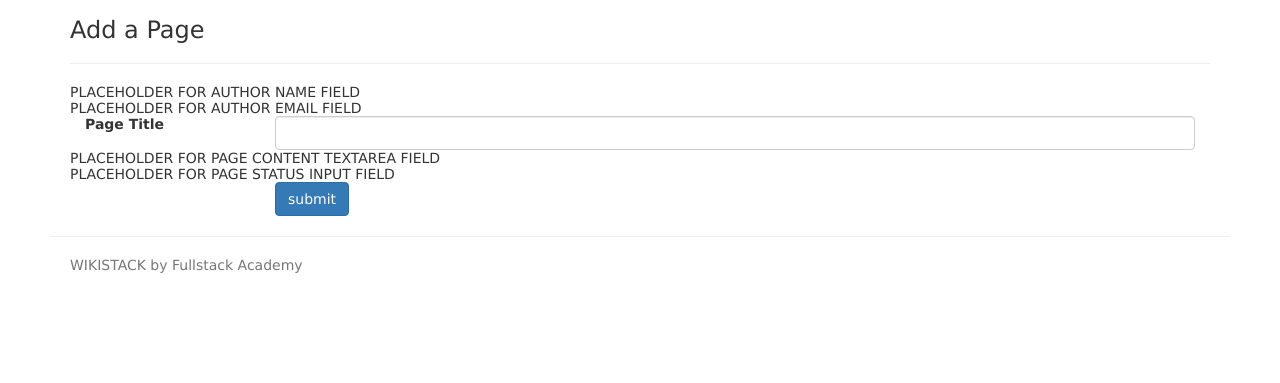
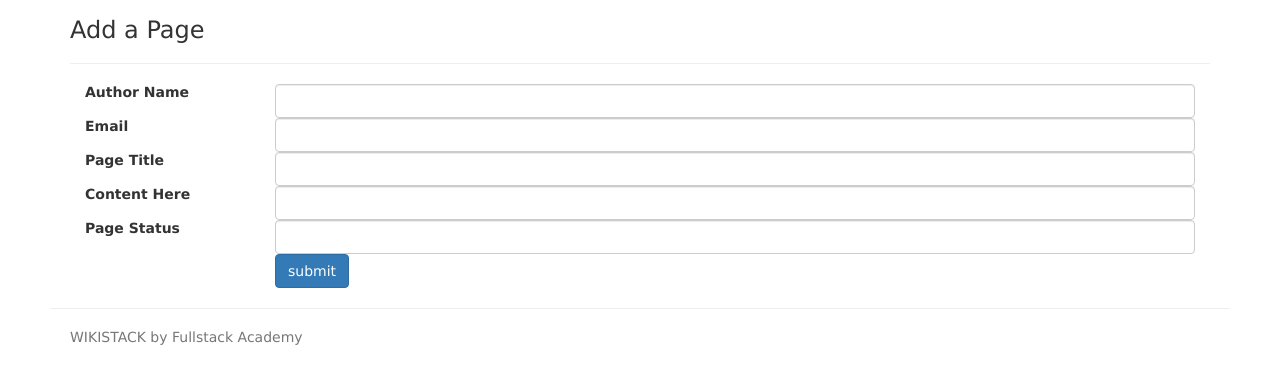
Before and after one commit to sazii/wikistack.js, a website: page views/addpage.html in a window 1280 px wide. Shown: the part 53-436 px from the top of the page. Drawn offline with nearby package versions, Linux system fonts and the light colour scheme; files that its build step writes are made by us from their sources.

Commit message:
modified html forms

```diff
--- a/routes/user.js
+++ b/routes/user.js
@@ -1,5 +1,5 @@
 'use strict';
 var express = require('express');
-var router=express();
+var router = express();
 
 module.exports=router;
--- a/routes/wiki.js
+++ b/routes/wiki.js
@@ -3,7 +3,7 @@ var express = require('express');
 var router=express();
 
 router.get('/',function(req,res){
-  res.send('sjagroewhyro')
+  res.redirect('..')
 });
 
 router.post('/',function(req,res){
@@ -11,7 +11,7 @@ router.post('/',function(req,res){
 });
 
 router.get('/add',function(req,res){
-  res.send('adddd')
+  res.render('addpage');
 });
 
 module.exports=router;
--- a/views/addpage.html
+++ b/views/addpage.html
@@ -5,9 +5,19 @@
   <hr>
   <form method="POST" action="/wiki/">
 
-    <div>PLACEHOLDER FOR AUTHOR NAME FIELD</div>
+    <div class="form-group">
+      <label for="authorName" class="col-sm-2 control-label">Author Name</label>
+      <div class="col-sm-10">
+        <input name="authorName" type="text" class="form-control"/>
+      </div>
+    </div>
 
-    <div>PLACEHOLDER FOR AUTHOR EMAIL FIELD</div>
+    <div class="form-group">
+      <label for="email" class="col-sm-2 control-label">Email</label>
+      <div class="col-sm-10">
+        <input name="email" type="text" class="form-control"/>
+      </div>
+    </div>
 
     <div class="form-group">
       <label for="title" class="col-sm-2 control-label">Page Title</label>
@@ -16,9 +26,19 @@
       </div>
     </div>
 
-    <div>PLACEHOLDER FOR PAGE CONTENT TEXTAREA FIELD</div>
+    <div><div class="form-group">
+      <label for="pageContent" class="col-sm-2 control-label">Content Here</label>
+      <div class="col-sm-10">
+        <input name="pageContent" type="text" class="form-control"/>
+      </div>
+    </div></div>
 
-    <div>PLACEHOLDER FOR PAGE STATUS INPUT FIELD</div>
+    <div class="form-group">
+      <label for="pageStatus" class="col-sm-2 control-label">Page Status</label>
+      <div class="col-sm-10">
+        <input name="pageStatus" type="text" class="form-control"/>
+      </div>
+    </div>
 
     <div class="col-sm-offset-2 col-sm-10">
       <button type="submit" class="btn btn-primary">submit</button>
```
